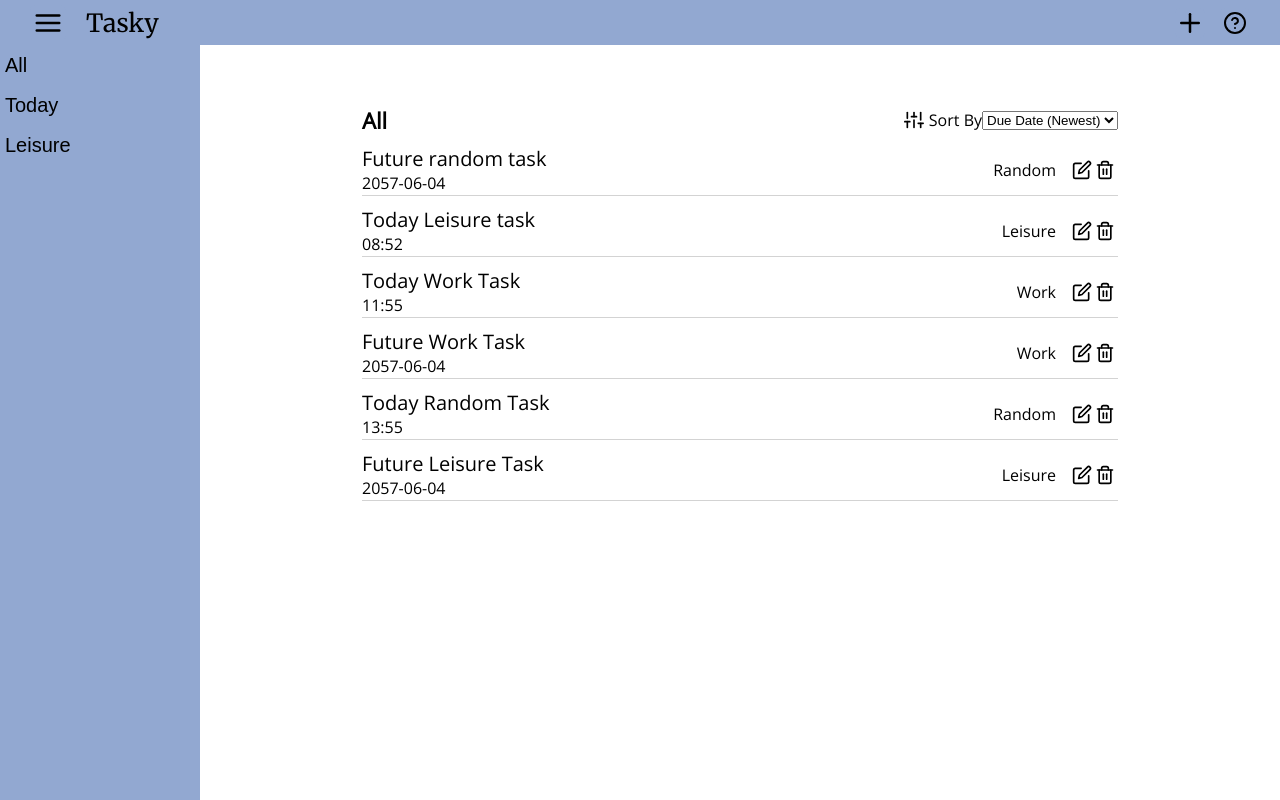
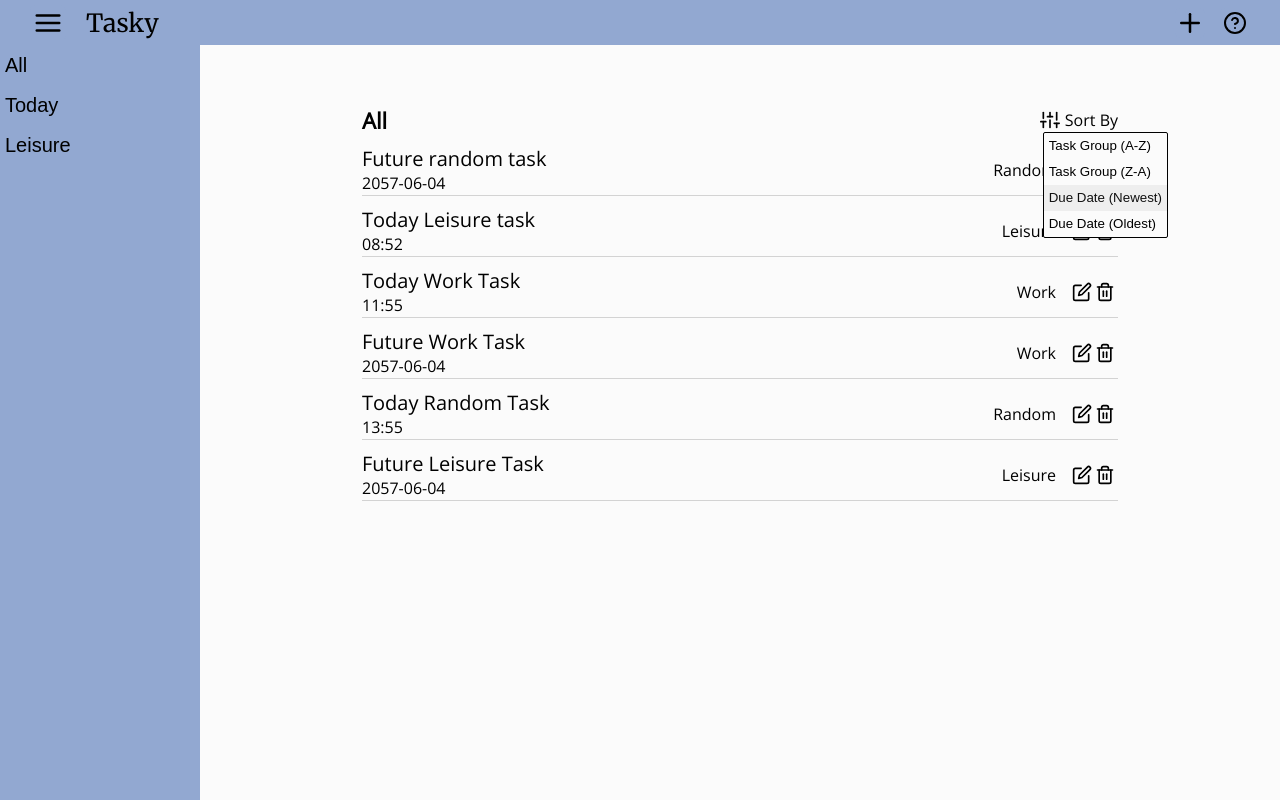
Before and after one commit to EricTGoto/Tasky, a React (Create React App) app: page / in a window 1280 px wide. Built offline with nearby package versions, Linux system fonts and the light colour scheme.

Commit message:
positioned sort drop down properly

```diff
--- a/src/components/TaskGroupTitleBar.js
+++ b/src/components/TaskGroupTitleBar.js
@@ -47,11 +47,11 @@ function TaskGroupTitleBar({ selectedGroup, setTaskInfo }) {
         />
         Sort By
       </label>
-      <select className="taskSorter" onChange={selectHandler}>
-        <option value="group ascending">Task Group (A-Z)</option>
-        <option value="group descending">Task Group (Z-A)</option>
-        <option value="date ascending" selected>Due Date (Newest)</option>
-        <option value="date descending">Due Date (Oldest)</option>
+      <select size={4} className="taskSorter" onChange={selectHandler}>
+        <option className="sorter-option" value="group ascending">Task Group (A-Z)</option>
+        <option className="sorter-option" value="group descending">Task Group (Z-A)</option>
+        <option className="sorter-option" value="date ascending" selected>Due Date (Newest)</option>
+        <option className="sorter-option" value="date descending">Due Date (Oldest)</option>
       </select>
     </div>
   );
--- a/src/style.css
+++ b/src/style.css
@@ -6,12 +6,14 @@
 body, #root, .app, .main-elements {
     height: 100vh;
     --main-background-color: #92A8D1;
+    --content-background-color: #fbfbfb;
     --main-font: 'Merriweather', serif;
     --secondary-font: 'Open Sans', sans-serif;
 
 }
 
 .main-elements {
+    background-color: var(--content-background-color);
     display: grid;
     grid-template-rows: 45px 1fr;
     grid-template-columns: 200px 1fr;
@@ -98,6 +100,7 @@ body, #root, .app, .main-elements {
 
 .task-group-title-bar {
     display: flex;
+    position: relative;
     font-family: var(--secondary-font);
     font-weight: 600;
     font-size: 22px;
@@ -106,6 +109,8 @@ body, #root, .app, .main-elements {
 }
 
 .sortingButtonLabel {
+    position: absolute;
+    right: 0px;
     margin-left: auto;
     display: flex;
     font-size: 16px;
@@ -117,6 +122,34 @@ body, #root, .app, .main-elements {
 .sortingButton {
     width: 20px;
 }
+
+.taskSorter {
+    position: absolute;
+    overflow: hidden;
+    scrollbar-width: none;
+    -ms-overflow-style: none;
+    background-color: #fbfbfb;
+    top: 37px;
+    right: -50px;
+    border: 1px black solid;
+}
+
+.sorter-option {
+    padding: 5px;
+}
+
+.sorter-option:hover,
+.sorter-option:checked {
+    background-color: #EEEEEE;
+}
+/* select, option {
+    overflow: hidden;
+    appearance: none;
+    font-family: var(--secondary-font);
+    color: #333;
+    background-color: #fbfbfb;
+} */
+
 
 .tasks {
     height: 80%;
```
